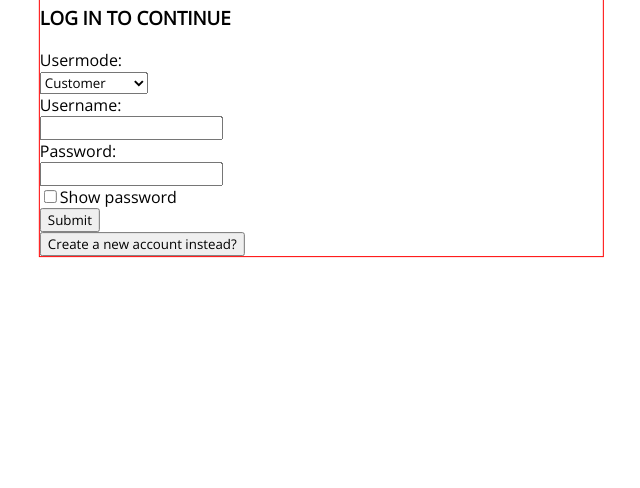
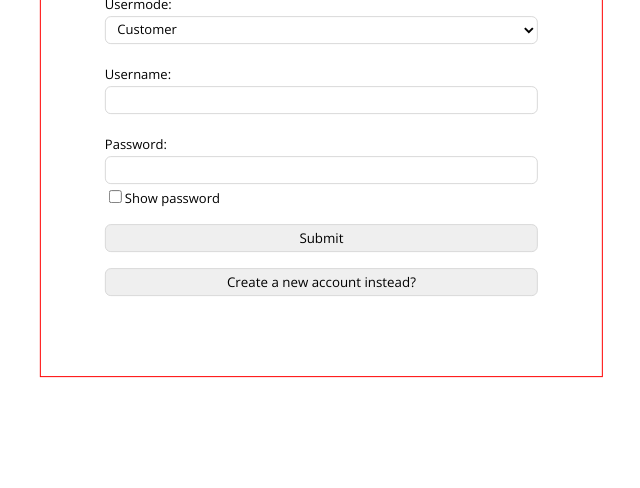
Before and after one commit to Asmaa06/shopcart, a plain HTML site: page index.html in a window 1280 px wide. Shown: the part 312-800 px from the top of the page, without its empty margins (318-958 px from the left). Drawn offline with nearby package versions, Linux system fonts and the light colour scheme.

Commit message:
fjdkhfjk

```diff
--- /dev/null
+++ b/SHOP.css
@@ -0,0 +1,18 @@
+@import url('https://fonts.googleapis.com/css2?family=Open+Sans&display=swap%27%22%22');
+
+* {
+    font-family: 'Open Sans', 'sans-serif';
+}
+
+
+body {
+    margin: 0;
+}
+.main-cnt {
+    border: 1px solid red;
+    min-width: 44%;
+    position: absolute;
+    top: 50% ;
+    left: 50% ;
+    transform: translate(-50.1%, -50.1%);
+}
--- a/index.html
+++ b/index.html
@@ -8,41 +8,41 @@
 
 <body>
     <div class="main-cnt">
-        <div>
-            <h1>
+        <div class="sub-cnt">
+            <h1 class="heading">
                 Welcome to ShopCart!
             </h1>
-        </div>
-        <div>
-            <h3>LOG IN TO CONTINUE</h3>
+            </div>
+        <div class="sub-cnt">
+            <h3 class="heading">LOG IN TO CONTINUE</h3>
         </div>
 
         <form action="#">
-            <div>
-                <label>Usermode:</label><br>
-                <select>
+            <div class="sub-cnt">
+                <label  class="label">Usermode:</label><br>
+                <select class="cmb-box">
                     <option>Customer</option>
                     <option>Administrator</option>
                 </select>
             </div>
 
-            <div>
-                <label>Username:</label><br>
-                <input type="text" />
+            <div class="sub-cnt">
+                <label  class="label">Username:</label><br>
+                <input type="text"   class="line-edit" />
             </div>
 
-            <div>
-                <label>Password:</label><br>
-                <input type="password" /><br>
-                <input type="checkbox"><label class="label">Show password</label>
+            <div class="sub-cnt">
+                <label  class="label">Password:</label><br>
+                <input type="password" class="line-edit"  /><br>
+                <input type="checkbox"  class="checkbox"><label class="label">Show password</label>
             </div>
 
-            <div>
-                <button>Submit</button>
+            <div class="sub-cnt">
+                <button class="btn">Submit</button>
             </div>
 
-            <div>
-                <button>Create a new account instead?</button>
+            <div class="sub-cnt">
+                <button class="btn">Create a new account instead?</button>
             </div>
         </form>
     </div>
--- a/style.css
+++ b/style.css
@@ -1,4 +1,5 @@
 @import url('https://fonts.googleapis.com/css2?family=Open+Sans&display=swap%27');
+@import url('https://fonts.googleapis.com/css2?family=Mali&display=swap');
 
 * {
     font-family: 'Open Sans', 'sans-serif';
@@ -16,4 +17,39 @@ body {
     top: 50%;
     left: 50%;
     transform: translate(-50.1%, -50.1%);
+    padding: 64px;
+    box-sizing: border-box;
 }
+
+.sub-cnt {
+    margin: 16px 0;
+}
+.heading {
+    font-family: 'Mali';
+    letter-spacing: 0.2rem;
+    text-align: center;
+}
+.label {
+    font-size: 13px;
+}
+.cmb-box,
+.line-edit {
+    background-color: white;
+    width: 100%;
+    box-sizing: border-box;
+    font-size: 13px;
+    border: 1px solid #d9d9d9;
+    border-radius: 6px;
+    height: 28px;
+    min-width: 96px;
+    padding: 0 7.5px;
+    margin: 2px 0;
+}
+.btn {
+    width: 100%;
+    border: 1px solid #d9d9d9;
+    border-radius: 6px;
+    height: 28px;
+    min-width: 300px;
+    padding: 0 17.5px;
+}
```
